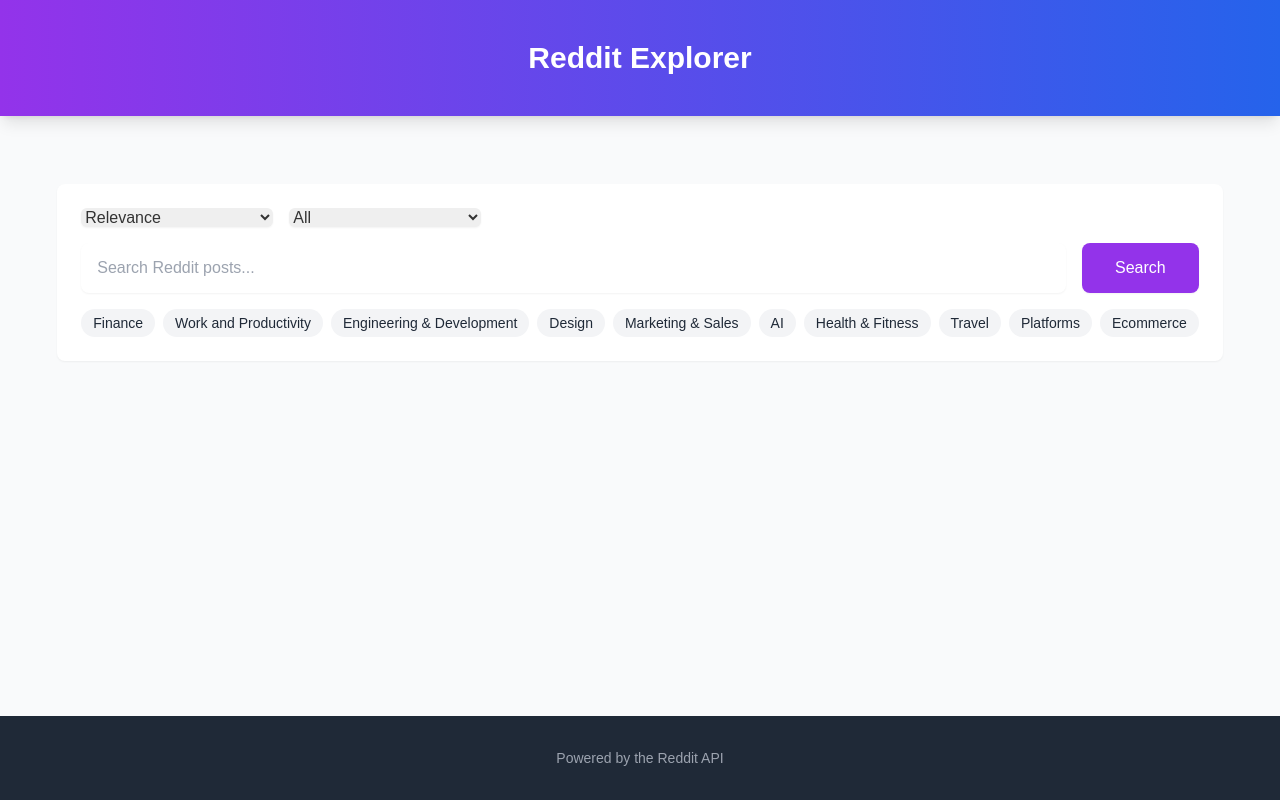
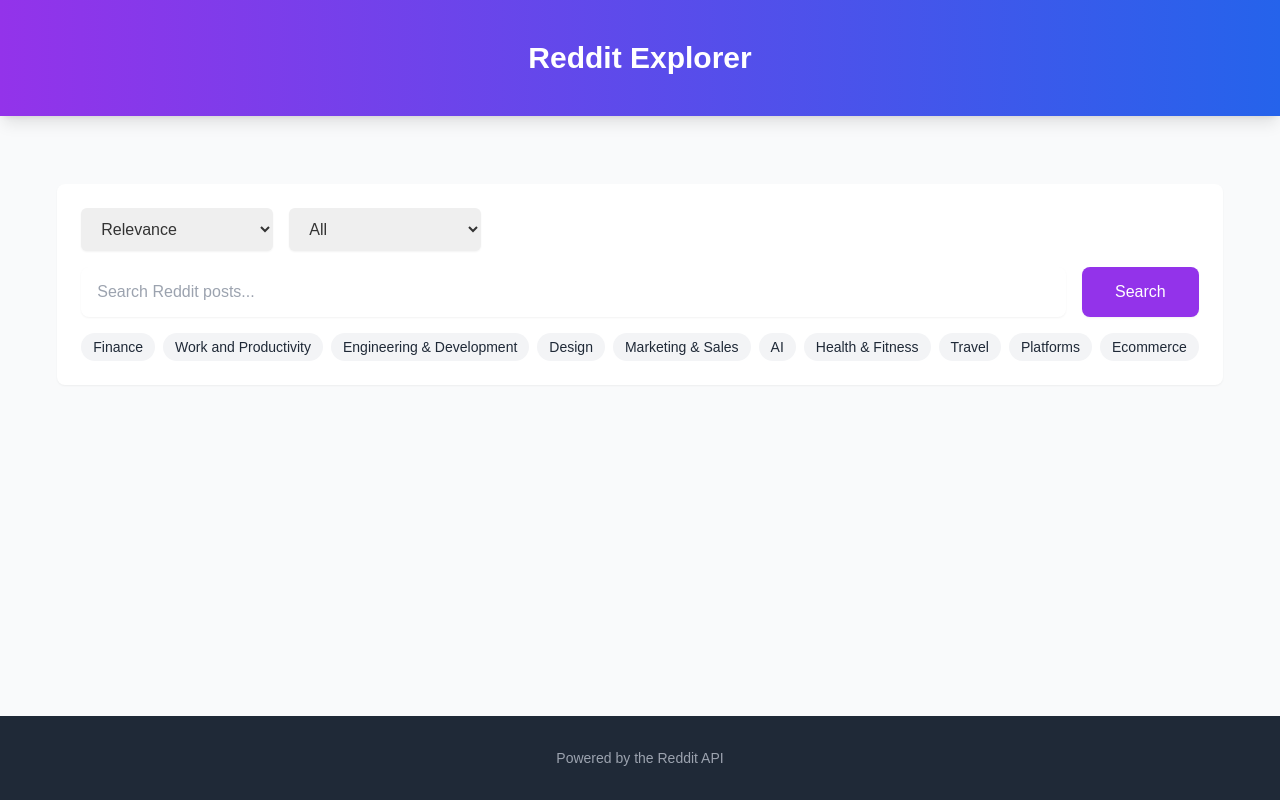
Before and after one commit to katrinavassell/redditapp, a React (Create React App) app: page / in a window 1280 px wide. Built offline with nearby package versions, Linux system fonts and the light colour scheme.

Commit message:
Assistant checkpoint: Add padding to select dropdowns
Assistant generated file changes:
- src/App.js: Update select padding, Update second select padding

---

User prompt:

can you add the same padding to the drop downs

```diff
--- a/src/App.js
+++ b/src/App.js
@@ -66,7 +66,7 @@
                 <select
                   value={sortBy}
                   onChange={(e) => setSortBy(e.target.value)}
-                  className="block w-full sm:w-48 rounded-md border-gray-300 shadow-sm focus:border-purple-500 focus:ring-purple-500"
+                  className="block w-full sm:w-48 rounded-md border-gray-300 shadow-sm focus:border-purple-500 focus:ring-purple-500 py-3 px-4"
                 >
                   {sortOptions.map(option => (
                     <option key={option} value={option}>
@@ -77,7 +77,7 @@
                 <select
                   value={timeRange}
                   onChange={(e) => setTimeRange(e.target.value)}
-                  className="block w-full sm:w-48 rounded-md border-gray-300 shadow-sm focus:border-purple-500 focus:ring-purple-500"
+                  className="block w-full sm:w-48 rounded-md border-gray-300 shadow-sm focus:border-purple-500 focus:ring-purple-500 py-3 px-4"
                 >
                   {timeOptions.map(option => (
                     <option key={option} value={option}>
```
